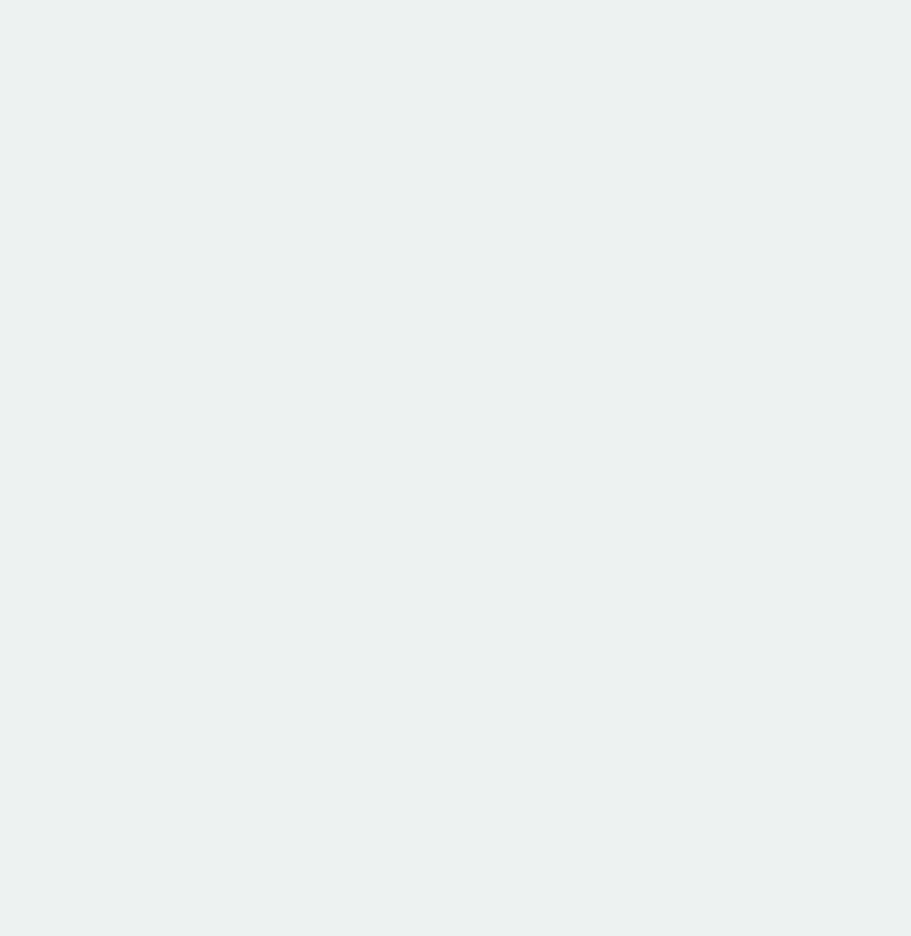
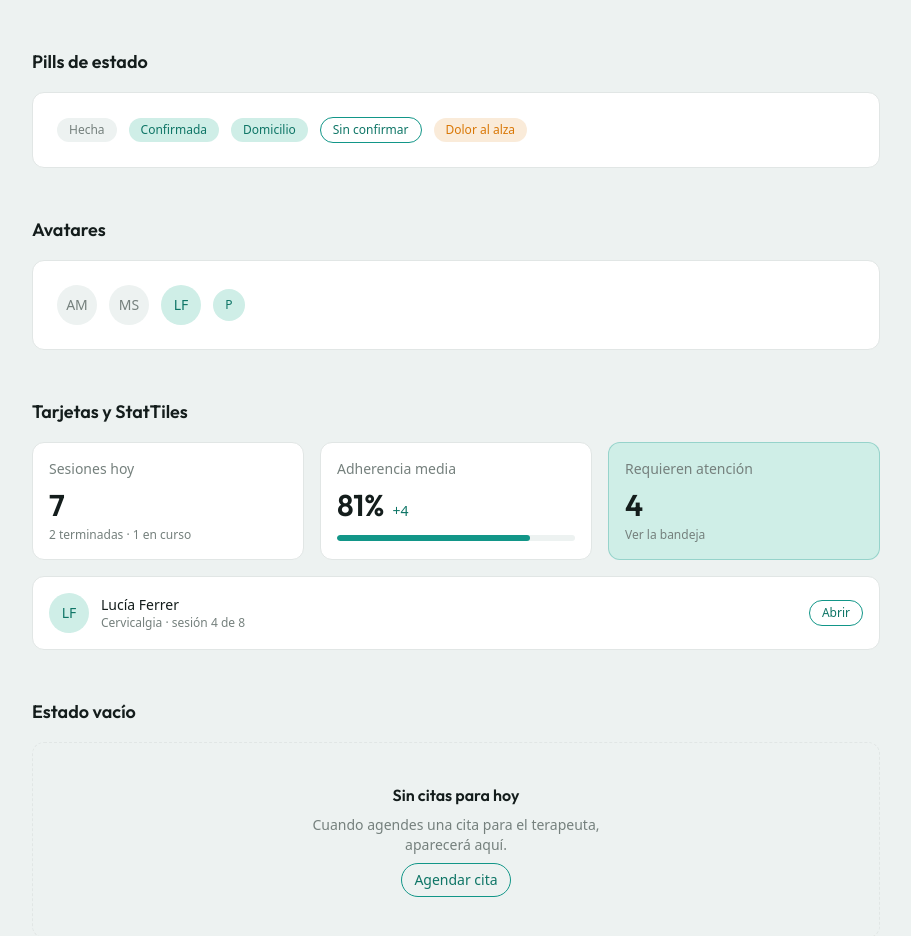
Before and after one commit to arsubo/clinicterapia, a Next.js app: page /design in a window 1280 px wide. Shown: the part 1508-2444 px from the top of the page, without its empty margins (184-1095 px from the left). Before the commit the page ends 1214 px from the top, so only its background shows below. Built offline with nearby package versions, Linux system fonts and the light colour scheme.

Commit message:
feat: add UI components including Avatar, Button, Card, EmptyState, Eyebrow, SectionHeader, StatTile, and StatusPill

```diff
--- a/src/app/design/page.tsx
+++ b/src/app/design/page.tsx
@@ -1,3 +1,14 @@
+import {
+  Avatar,
+  Button,
+  Card,
+  EmptyState,
+  Eyebrow,
+  SectionHeader,
+  StatTile,
+  StatusPill,
+} from "@/components/ui";
+
 const colorTokens = [
   { name: "--ct-bg-page", label: "Fondo de página" },
   { name: "--ct-surface", label: "Superficie" },
@@ -84,6 +95,87 @@ export default function DesignPage() {
           </div>
         </div>
       </section>
+
+      <section className="mt-12">
+        <SectionHeader title="Eyebrow" />
+        <div className="mt-4 rounded-xl border border-[color:var(--ct-border)] bg-[color:var(--ct-surface)] p-6">
+          <Eyebrow>Lunes 17 de agosto</Eyebrow>
+        </div>
+      </section>
+
+      <section className="mt-12">
+        <SectionHeader title="Botones" />
+        <div className="mt-4 flex flex-wrap items-center gap-3 rounded-xl border border-[color:var(--ct-border)] bg-[color:var(--ct-surface)] p-6">
+          <Button variant="primary">Entrar</Button>
+          <Button variant="primary" size="sm">
+            Abrir ficha
+          </Button>
+          <Button variant="secondary">Nota rápida</Button>
+        </div>
+      </section>
+
+      <section className="mt-12">
+        <SectionHeader title="Pills de estado" />
+        <div className="mt-4 flex flex-wrap items-center gap-3 rounded-xl border border-[color:var(--ct-border)] bg-[color:var(--ct-surface)] p-6">
+          <StatusPill tone="neutral">Hecha</StatusPill>
+          <StatusPill tone="primary">Confirmada</StatusPill>
+          <StatusPill tone="primary">Domicilio</StatusPill>
+          <StatusPill tone="outline">Sin confirmar</StatusPill>
+          <StatusPill tone="warn">Dolor al alza</StatusPill>
+        </div>
+      </section>
+
+      <section className="mt-12">
+        <SectionHeader title="Avatares" />
+        <div className="mt-4 flex flex-wrap items-center gap-3 rounded-xl border border-[color:var(--ct-border)] bg-[color:var(--ct-surface)] p-6">
+          <Avatar initials="AM" />
+          <Avatar initials="MS" />
+          <Avatar initials="LF" tone="primary" />
+          <Avatar initials="P" tone="primary" size="sm" />
+        </div>
+      </section>
+
+      <section className="mt-12">
+        <SectionHeader title="Tarjetas y StatTiles" />
+        <div className="mt-4 grid grid-cols-1 gap-4 sm:grid-cols-3">
+          <StatTile label="Sesiones hoy" value="7" caption="2 terminadas · 1 en curso" />
+          <StatTile
+            label="Adherencia media"
+            value="81%"
+            trend="+4"
+            progress={81}
+          />
+          <StatTile
+            label="Requieren atención"
+            value="4"
+            caption="Ver la bandeja"
+            tone="highlight"
+          />
+        </div>
+        <Card className="mt-4 flex items-center justify-between">
+          <div className="flex items-center gap-3">
+            <Avatar initials="LF" tone="primary" />
+            <div>
+              <p className="text-sm font-medium">Lucía Ferrer</p>
+              <p className="text-xs text-[color:var(--ct-ink-muted)]">
+                Cervicalgia · sesión 4 de 8
+              </p>
+            </div>
+          </div>
+          <StatusPill tone="outline">Abrir</StatusPill>
+        </Card>
+      </section>
+
+      <section className="mt-12 mb-12">
+        <SectionHeader title="Estado vacío" />
+        <div className="mt-4">
+          <EmptyState
+            title="Sin citas para hoy"
+            description="Cuando agendes una cita para el terapeuta, aparecerá aquí."
+            action={<Button size="sm">Agendar cita</Button>}
+          />
+        </div>
+      </section>
     </div>
   );
 }
--- a/src/app/layout.tsx
+++ b/src/app/layout.tsx
@@ -32,6 +32,7 @@ export default function RootLayout({
     <html lang="es">
       <body
         className={`${outfit.variable} ${inter.variable} ${ibmPlexMono.variable} antialiased`}
+        suppressHydrationWarning
       >
         {children}
       </body>
--- /dev/null
+++ b/src/components/ui/Avatar.tsx
@@ -0,0 +1,28 @@
+type AvatarTone = "neutral" | "primary";
+type AvatarSize = "sm" | "md";
+
+type AvatarProps = {
+  initials: string;
+  tone?: AvatarTone;
+  size?: AvatarSize;
+};
+
+const toneClasses: Record<AvatarTone, string> = {
+  neutral: "bg-ct-bg-page text-ct-ink-muted",
+  primary: "bg-ct-primary-soft text-ct-primary-deep",
+};
+
+const sizeClasses: Record<AvatarSize, string> = {
+  sm: "h-8 w-8 text-xs",
+  md: "h-10 w-10 text-sm",
+};
+
+export function Avatar({ initials, tone = "neutral", size = "md" }: AvatarProps) {
+  return (
+    <span
+      className={`inline-flex shrink-0 items-center justify-center rounded-full font-medium ${toneClasses[tone]} ${sizeClasses[size]}`}
+    >
+      {initials}
+    </span>
+  );
+}
--- /dev/null
+++ b/src/components/ui/Button.tsx
@@ -0,0 +1,33 @@
+import type { ButtonHTMLAttributes } from "react";
+
+type ButtonVariant = "primary" | "secondary";
+type ButtonSize = "sm" | "md";
+
+type ButtonProps = ButtonHTMLAttributes<HTMLButtonElement> & {
+  variant?: ButtonVariant;
+  size?: ButtonSize;
+};
+
+const variantClasses: Record<ButtonVariant, string> = {
+  primary: "border-ct-primary text-ct-primary-deep hover:bg-ct-primary-soft",
+  secondary: "border-ct-border text-ct-ink hover:bg-ct-bg-page",
+};
+
+const sizeClasses: Record<ButtonSize, string> = {
+  sm: "px-3 py-1.5 text-sm",
+  md: "px-5 py-2.5 text-sm",
+};
+
+export function Button({
+  variant = "primary",
+  size = "md",
+  className = "",
+  ...props
+}: ButtonProps) {
+  return (
+    <button
+      className={`inline-flex items-center justify-center gap-2 rounded-full border font-medium transition-colors ${variantClasses[variant]} ${sizeClasses[size]} ${className}`}
+      {...props}
+    />
+  );
+}
--- /dev/null
+++ b/src/components/ui/Card.tsx
@@ -0,0 +1,16 @@
+import type { HTMLAttributes } from "react";
+
+type CardProps = HTMLAttributes<HTMLDivElement> & {
+  tone?: "surface" | "highlight";
+};
+
+export function Card({ tone = "surface", className = "", ...props }: CardProps) {
+  const toneClasses =
+    tone === "highlight"
+      ? "border-ct-primary/30 bg-ct-primary-soft"
+      : "border-ct-border bg-ct-surface";
+
+  return (
+    <div className={`rounded-xl border p-4 ${toneClasses} ${className}`} {...props} />
+  );
+}
--- /dev/null
+++ b/src/components/ui/EmptyState.tsx
@@ -0,0 +1,21 @@
+import type { ReactNode } from "react";
+
+type EmptyStateProps = {
+  title: string;
+  description?: string;
+  action?: ReactNode;
+};
+
+export function EmptyState({ title, description, action }: EmptyStateProps) {
+  return (
+    <div className="flex flex-col items-center gap-2 rounded-xl border border-dashed border-ct-border px-6 py-10 text-center">
+      <p className="font-[family-name:var(--font-outfit)] text-base font-semibold text-ct-ink">
+        {title}
+      </p>
+      {description && (
+        <p className="max-w-xs text-sm text-ct-ink-muted">{description}</p>
+      )}
+      {action}
+    </div>
+  );
+}
--- /dev/null
+++ b/src/components/ui/Eyebrow.tsx
@@ -0,0 +1,13 @@
+import type { HTMLAttributes } from "react";
+
+export function Eyebrow({
+  className = "",
+  ...props
+}: HTMLAttributes<HTMLParagraphElement>) {
+  return (
+    <p
+      className={`font-mono text-xs uppercase tracking-[0.2em] text-ct-ink-muted ${className}`}
+      {...props}
+    />
+  );
+}
--- /dev/null
+++ b/src/components/ui/SectionHeader.tsx
@@ -0,0 +1,17 @@
+import type { ReactNode } from "react";
+
+type SectionHeaderProps = {
+  title: string;
+  action?: ReactNode;
+};
+
+export function SectionHeader({ title, action }: SectionHeaderProps) {
+  return (
+    <div className="flex items-center justify-between gap-4">
+      <h2 className="font-[family-name:var(--font-outfit)] text-lg font-semibold text-ct-ink">
+        {title}
+      </h2>
+      {action}
+    </div>
+  );
+}
--- /dev/null
+++ b/src/components/ui/StatTile.tsx
@@ -0,0 +1,45 @@
+type StatTileProps = {
+  label: string;
+  value: string;
+  caption?: string;
+  trend?: string;
+  progress?: number;
+  tone?: "default" | "highlight";
+};
+
+export function StatTile({
+  label,
+  value,
+  caption,
+  trend,
+  progress,
+  tone = "default",
+}: StatTileProps) {
+  const toneClasses =
+    tone === "highlight"
+      ? "border-ct-primary/30 bg-ct-primary-soft"
+      : "border-ct-border bg-ct-surface";
+
+  return (
+    <div className={`rounded-xl border p-4 ${toneClasses}`}>
+      <p className="text-sm text-ct-ink-muted">{label}</p>
+      <div className="mt-2 flex items-baseline gap-2">
+        <span className="font-[family-name:var(--font-outfit)] text-3xl font-semibold text-ct-ink">
+          {value}
+        </span>
+        {trend && (
+          <span className="text-sm font-medium text-ct-primary-deep">{trend}</span>
+        )}
+      </div>
+      {caption && <p className="mt-1 text-xs text-ct-ink-muted">{caption}</p>}
+      {typeof progress === "number" && (
+        <div className="mt-3 h-1.5 w-full overflow-hidden rounded-full bg-ct-bg-page">
+          <div
+            className="h-full rounded-full bg-ct-primary"
+            style={{ width: `${Math.min(100, Math.max(0, progress))}%` }}
+          />
+        </div>
+      )}
+    </div>
+  );
+}
--- /dev/null
+++ b/src/components/ui/StatusPill.tsx
@@ -0,0 +1,25 @@
+import type { ReactNode } from "react";
+
+type StatusPillTone = "neutral" | "primary" | "warn" | "outline";
+
+type StatusPillProps = {
+  children: ReactNode;
+  tone?: StatusPillTone;
+};
+
+const toneClasses: Record<StatusPillTone, string> = {
+  neutral: "bg-ct-bg-page text-ct-ink-muted",
+  primary: "bg-ct-primary-soft text-ct-primary-deep",
+  warn: "bg-ct-warn/15 text-ct-warn",
+  outline: "border border-ct-primary text-ct-primary-deep",
+};
+
+export function StatusPill({ children, tone = "neutral" }: StatusPillProps) {
+  return (
+    <span
+      className={`inline-flex items-center rounded-full px-3 py-1 text-xs font-medium ${toneClasses[tone]}`}
+    >
+      {children}
+    </span>
+  );
+}
--- /dev/null
+++ b/src/components/ui/index.ts
@@ -0,0 +1,8 @@
+export { Avatar } from "./Avatar";
+export { Button } from "./Button";
+export { Card } from "./Card";
+export { EmptyState } from "./EmptyState";
+export { Eyebrow } from "./Eyebrow";
+export { SectionHeader } from "./SectionHeader";
+export { StatTile } from "./StatTile";
+export { StatusPill } from "./StatusPill";
```
